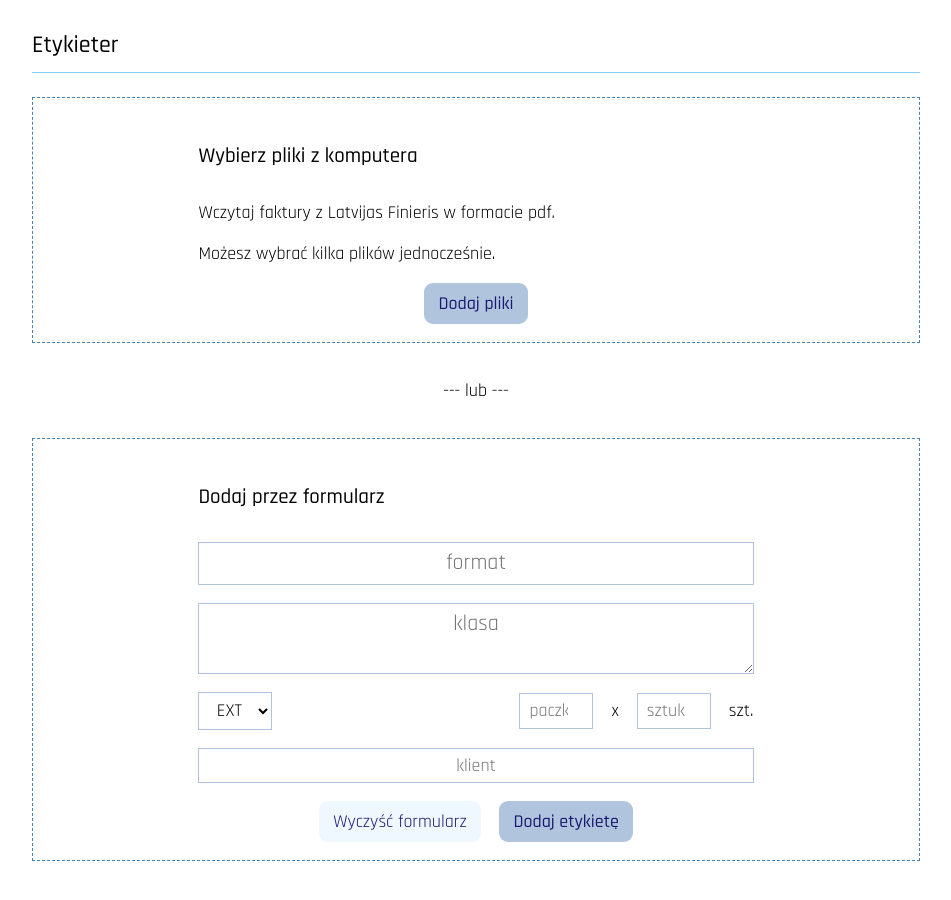
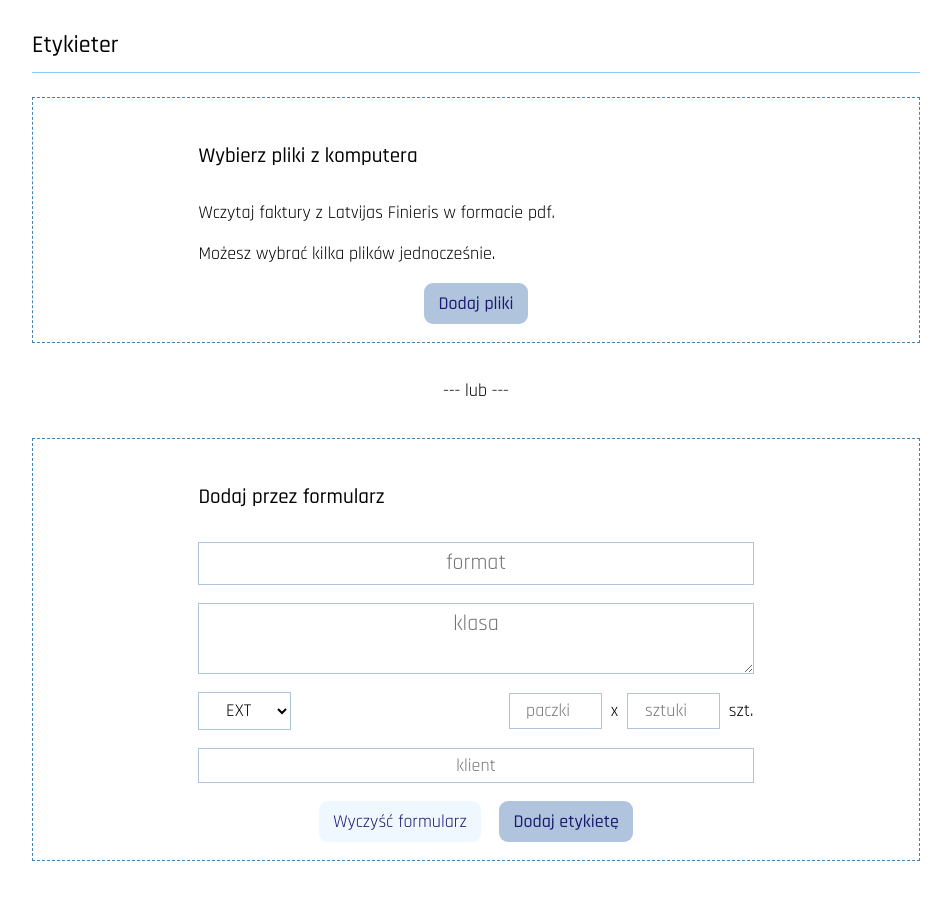
Before and after one commit to PawRys/LabelGenerator, a Vue app: page / in a window 1280 px wide. Shown: the top 900 px of the page, without its empty margins (164-1115 px from the left). Built offline with nearby package versions, Linux system fonts and the light colour scheme.

Commit message:
"Add label" form css tweaks

```diff
--- a/src/components/Default.vue
+++ b/src/components/Default.vue
@@ -436,13 +436,13 @@ footer {
 
 .short-fields {
 	display: flex;
-	gap: 1em;
+	gap: 0.5em;
 	align-items: center;
 	border: none;
 }
 
 .short-input {
-	width: 8ch;
+	width: 10ch;
 }
 
 .form__item-glue {
```
